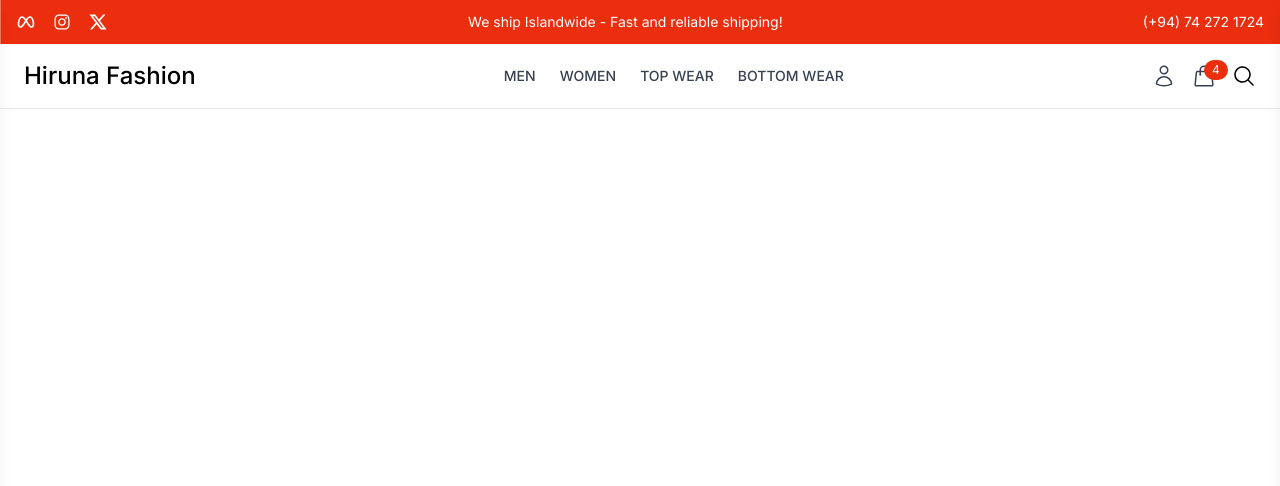
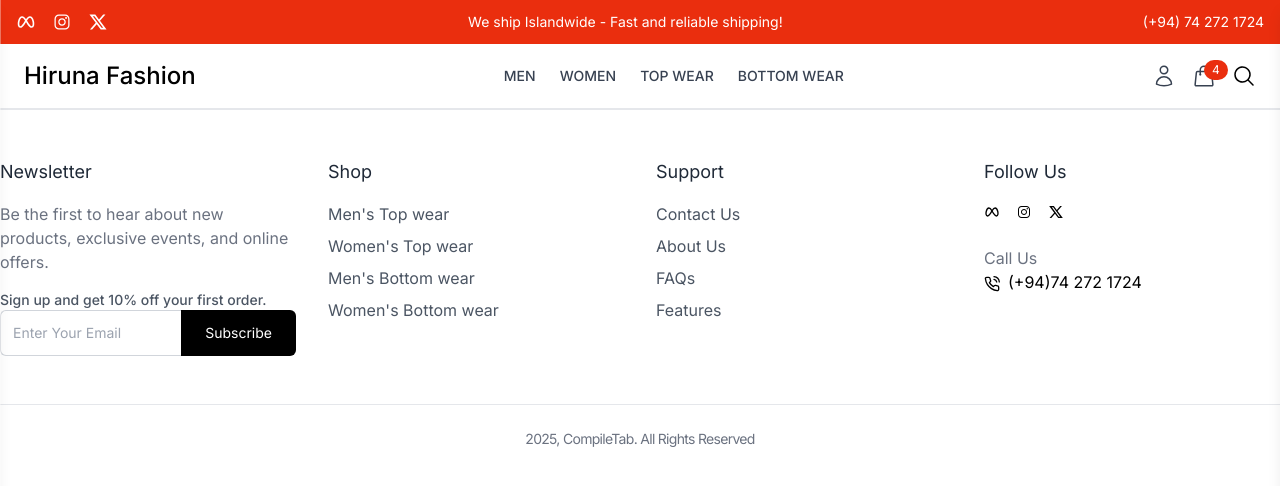
Before and after one commit to Hiruna2002/hiruna-store-fe, a React (Vite) app: page / in a window 1280 px wide. Shown: the top 486 px of the page. Built offline with nearby package versions, Linux system fonts and the light colour scheme.

Commit message:
finished design footer section

```diff
--- /dev/null
+++ b/src/components/Common/Footer.tsx
@@ -0,0 +1,121 @@
+import { FiPhoneCall } from "react-icons/fi";
+import { IoLogoInstagram } from "react-icons/io";
+import { RiTwitterXLine } from "react-icons/ri";
+import { TbBrandMeta } from "react-icons/tb";
+import { Link } from "react-router-dom";
+
+const Footer:React.FC = () =>{
+    return(
+        <footer className="border-t py-12">
+            <div className="container mx-auto grid grid-cols-1 md:grid-cols-4 gap-8 px-4 lg:px-0">
+                <div>
+                    <h3 className="text-lg text-gray-800 mb-4">Newsletter</h3>
+                    <p className="text-gray-500 mb-4">
+                        Be the first to hear about new products, exclusive events, and online offers.
+                    </p>
+                    <p className="font-medium text-sm text-gray-600">
+                        Sign up and get 10% off your first order.
+                    </p>
+
+                    {/* {Newsletter Form} */}
+                    <form className="flex">
+                        <input type="email" placeholder="Enter Your Email"
+                        className="p-3 w-full text-sm border-t border-l border-b border-gray-300
+                        rounded-l-md  focus:outline-none focus:ring-2 focus:ring-gray-500
+                        transition-all" required />
+                        <button type="submit" className="bg-black text-white px-6 py-3 text-sm
+                        rounded-r-md hover:bg-gray-800 transition-all">
+                            Subscribe
+                        </button>
+                    </form>
+                </div>
+
+                {/* {shop links} */}
+                <div>
+                    <h3 className="text-lg text-gray-800 mb-4">Shop</h3>
+                    <ul className="space-y-2 text-gray-600">
+                        <li>
+                            <Link to="#" className="hover:text-gray-500 transition-colors">
+                                Men's Top wear
+                            </Link>
+                        </li>
+                        <li>
+                            <Link to="#" className="hover:text-gray-500 transition-colors">
+                                Women's Top wear
+                            </Link>
+                        </li>
+                        <li>
+                            <Link to="#" className="hover:text-gray-500 transition-colors">
+                                Men's Bottom wear
+                            </Link>
+                        </li>
+                        <li>
+                            <Link to="#" className="hover:text-gray-500 transition-colors">
+                                Women's Bottom wear
+                            </Link>
+                        </li>
+                    </ul>
+                </div>
+
+                {/* {Support links} */}
+                <div>
+                    <h3 className="text-lg text-gray-800 mb-4">Support</h3>
+                    <ul className="space-y-2 text-gray-600">
+                        <li>
+                            <Link to="#" className="hover:text-gray-500 transition-colors">
+                                Contact Us
+                            </Link>
+                        </li>
+                        <li>
+                            <Link to="#" className="hover:text-gray-500 transition-colors">
+                                About Us
+                            </Link>
+                        </li>
+                        <li>
+                            <Link to="#" className="hover:text-gray-500 transition-colors">
+                                FAQs
+                            </Link>
+                        </li>
+                        <li>
+                            <Link to="#" className="hover:text-gray-500 transition-colors">
+                                Features
+                            </Link>
+                        </li>
+                    </ul>
+                </div>
+
+                {/* {Follow Us} */}
+                <div>
+                    <h3 className="text-lg text-gray-800 mb-4">Follow Us</h3>
+                    <div className="flex items-center space-x-4 mb-6">
+                        <a href="https://www.facebook.com" target="_blank" rel="noopener noreferrer"
+                        className="hover:text-gray-500">
+                            <TbBrandMeta className="h-5 w--5" />
+                        </a>
+                        <a href="https://www.facebook.com" target="_blank" rel="noopener noreferrer"
+                        className="hover:text-gray-500">
+                            <IoLogoInstagram className="h-5 w--5" />
+                        </a>
+                        <a href="https://www.facebook.com" target="_blank" rel="noopener noreferrer"
+                        className="hover:text-gray-500">
+                            <RiTwitterXLine className="h-5 w--5" />
+                        </a>
+                    </div>
+                    <p className="text-gray-500">Call Us</p>
+                    <p>
+                        <FiPhoneCall className="inline-block mr-2" />
+                        (+94)74 272 1724
+                    </p>
+                </div>
+            </div>
+            {/* {Footer Bottom} */}
+            <div className="container mx-auto mt-12 px-4 lg:px-0 border-t bprder-gray-200 pt-6">
+                <p className="text-gray-500 text-sm tracking-tighter text-center">
+                    2025, CompileTab. All Rights Reserved
+                </p>
+            </div>
+        </footer>
+    );
+};
+
+export default Footer;
--- a/src/components/Layout/UserLayout.tsx
+++ b/src/components/Layout/UserLayout.tsx
@@ -1,9 +1,11 @@
 import Header from "../Common/Header"
+import Footer from "../Common/Footer";
 
 const UserLayout: React.FC = () => {
     return(
         <>
             <Header />
+            <Footer />
         </>
     );
 };
```
